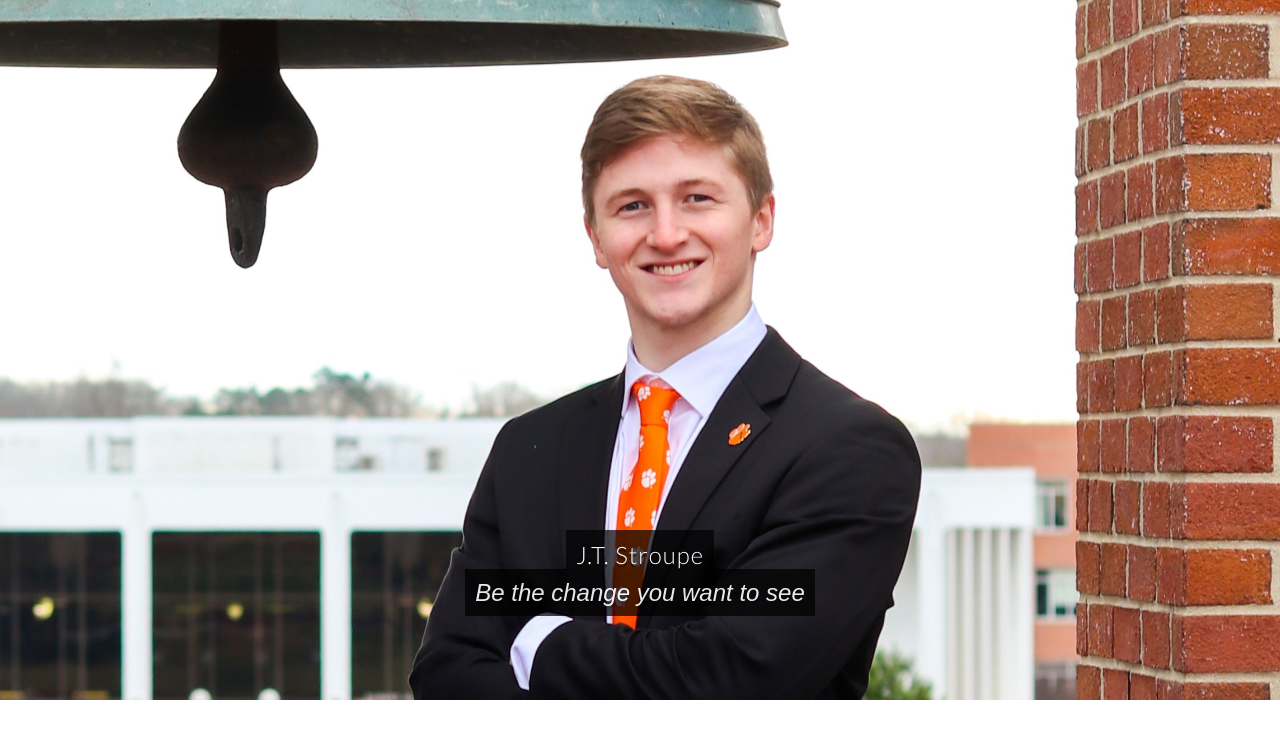
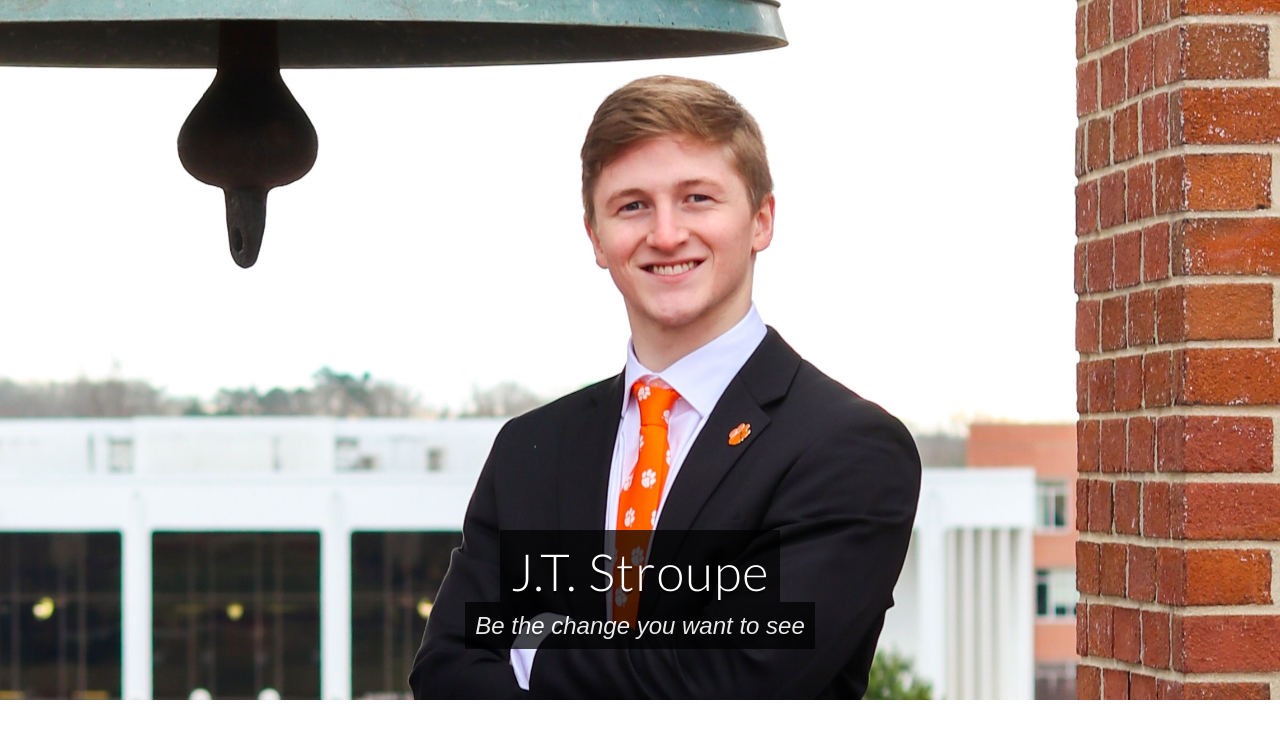
Before and after one commit to jtstroupe/resume, a plain HTML site: page index.html in a window 1280 px wide. Shown: the top 745 px of the page. Drawn offline with nearby package versions, Linux system fonts and the light colour scheme.

Commit message:
Update modern.css

```diff
--- a/modern.css
+++ b/modern.css
@@ -137,7 +137,7 @@ footer hr {
   }
 
   header h1 {
-    font-size: 1.5em;
+    font-size: 3.2em;
     top: 540px;
   }
 
```
